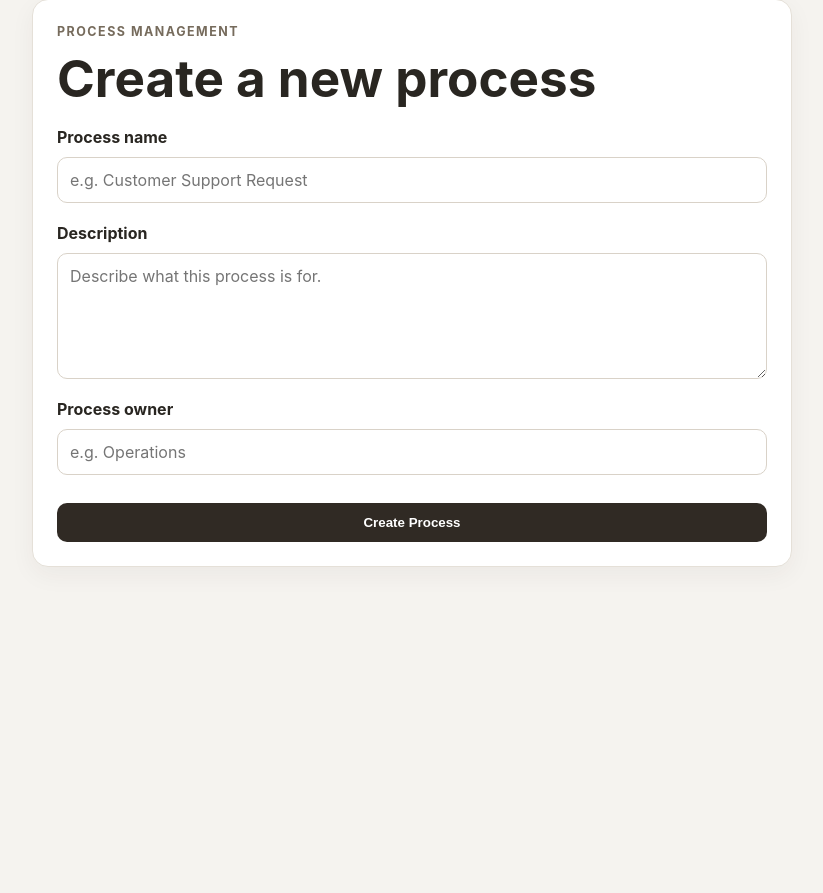
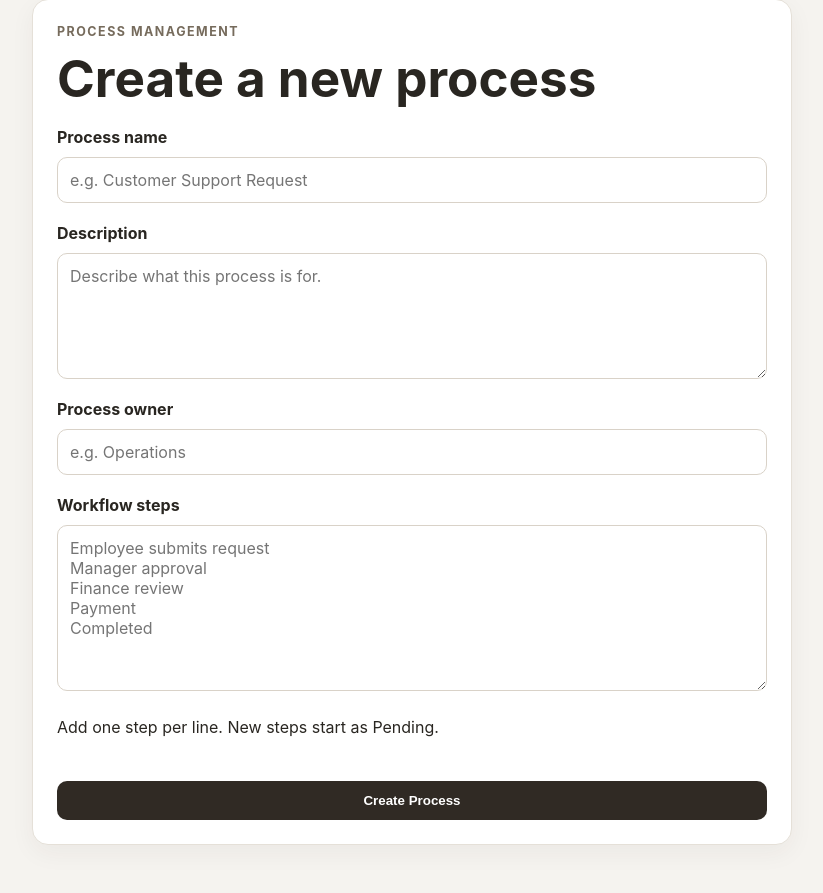
Before and after one commit to youveth/business-process-manager, a Flask app: page /processes/new in a window 1280 px wide. Shown: the part 89-982 px from the top of the page, without its empty margins (228-1051 px from the left). Before the commit the page ends 656 px from the top, so only its background shows below. Run offline with Flask 3, Linux system fonts and the light colour scheme.

Commit message:
Allow workflow steps when creating processes

```diff
--- a/templates/create_process.html
+++ b/templates/create_process.html
@@ -24,6 +24,10 @@
                 <label for="owner">Process owner</label>
                 <input id="owner" name="owner" type="text" placeholder="e.g. Operations" required>
 
+                <label for="steps">Workflow steps</label>
+                <textarea id="steps" name="steps" rows="7" placeholder="Employee submits request&#10;Manager approval&#10;Finance review&#10;Payment&#10;Completed"></textarea>
+                <p class="form-help">Add one step per line. New steps start as Pending.</p>
+
                 <button class="button" type="submit">Create Process</button>
             </form>
         </section>
```
